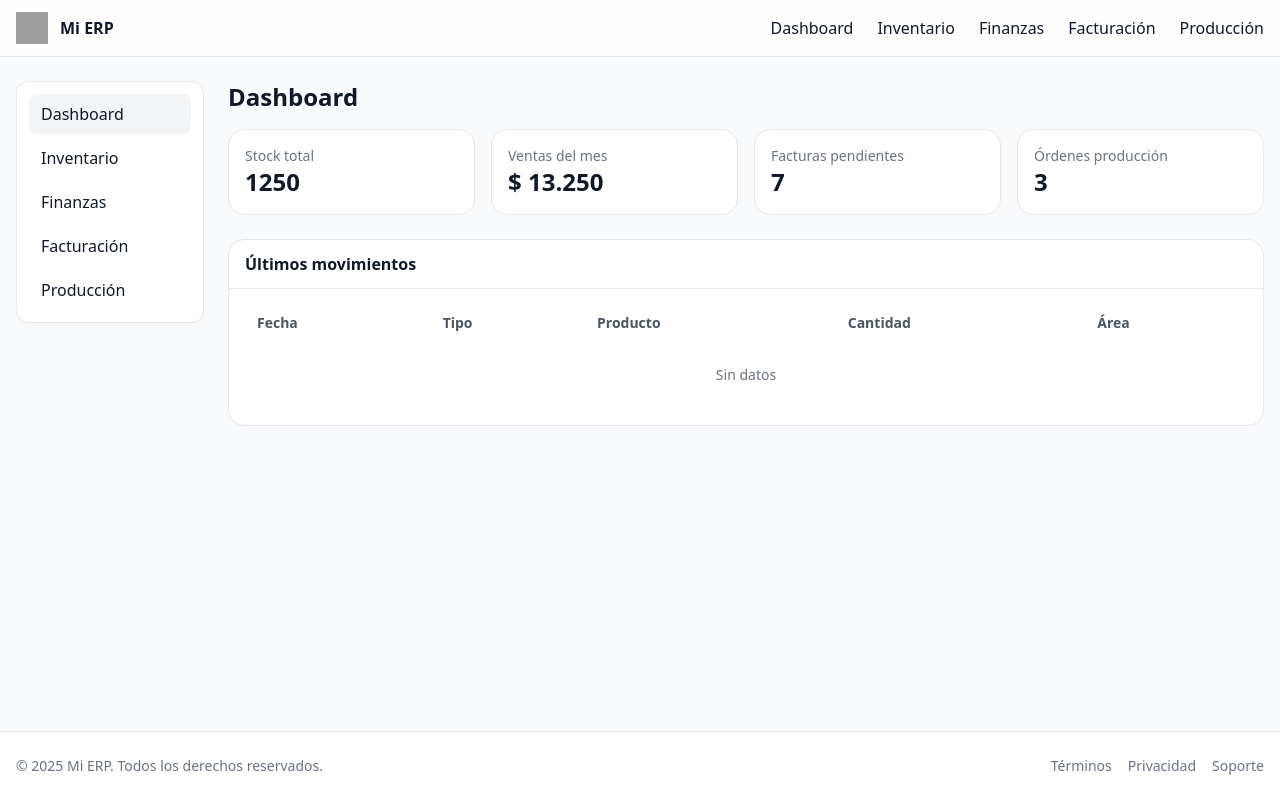
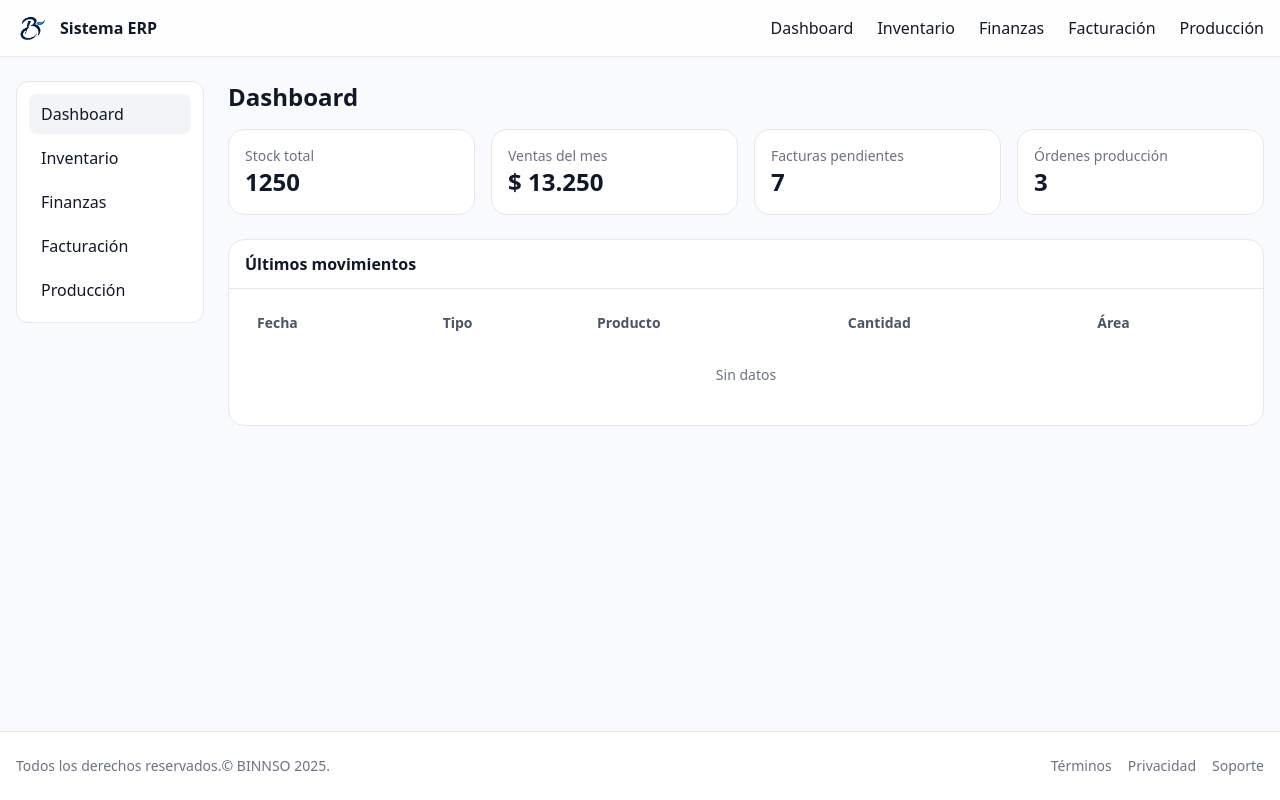
Before and after one commit to informacioninso-dev/Binn, a Django app: page /dashboard/ in a window 1280 px wide. Run offline with Django 5.2, Linux system fonts and the light colour scheme; some libraries are stand-ins or nearby versions; grey boxes are pictures that could not be loaded.

Commit message:
ERP con front

```diff
--- /dev/null
+++ b/billing/urls.py
@@ -0,0 +1,7 @@
+from django.urls import path
+from . import views
+
+app_name = 'billing'  # <-- namespace
+urlpatterns = [
+    path('', views.index, name='index'),  # billing:index
+]
--- a/billing/views.py
+++ b/billing/views.py
@@ -1,3 +1,7 @@
 from django.shortcuts import render
 
 # Create your views here.
+from django.shortcuts import render
+
+def index(request):
+    return render(request, 'billing/index.html')
--- a/config/settings.py
+++ b/config/settings.py
@@ -38,7 +38,7 @@ INSTALLED_APPS = [
     'django.contrib.contenttypes',
     'django.contrib.sessions',
     'django.contrib.messages',
-    'django.contrib.staticfiles','core.dashboard',
+    'django.contrib.staticfiles','core.dashboard', 'inventory','finance','billing','production',
 ]
 
 MIDDLEWARE = [
--- a/config/urls.py
+++ b/config/urls.py
@@ -24,7 +24,7 @@ urlpatterns = [
     path('admin/', admin.site.urls),
     path('dashboard/', views.dashboard, name='dashboard'),
     path('inventory/', include(('inventory.urls', 'inventory'), namespace='inventory')),
-    #path('finance/', include(('finance.urls', 'finance'), namespace='finance')),
-    #path('billing/', include(('billing.urls', 'billing'), namespace='billing')),
-    #path('production/', include(('production.urls', 'production'), namespace='production')),
+    path('finance/', include(('finance.urls', 'finance'), namespace='finance')),
+    path('billing/', include(('billing.urls', 'billing'), namespace='billing')),
+    path('production/', include(('production.urls', 'production'), namespace='production')),
 ]
--- /dev/null
+++ b/finance/urls.py
@@ -0,0 +1,7 @@
+from django.urls import path
+from . import views
+
+app_name = 'finance'   # <-- REGISTRA EL NAMESPACE
+urlpatterns = [
+    path('', views.index, name='index'),
+]
--- a/finance/views.py
+++ b/finance/views.py
@@ -1,3 +1,4 @@
 from django.shortcuts import render
 
-# Create your views here.
+def index(request):
+    return render(request, 'finance/index.html')
--- /dev/null
+++ b/production/urls.py
@@ -0,0 +1,7 @@
+from django.urls import path
+from . import views
+
+app_name = 'production'   # <-- namespace
+urlpatterns = [
+    path('', views.index, name='index'),   # production:index
+]
--- a/production/views.py
+++ b/production/views.py
@@ -1,3 +1,7 @@
 from django.shortcuts import render
 
 # Create your views here.
+from django.shortcuts import render
+
+def index(request):
+    return render(request, 'production/index.html')
--- a/templates/partials/_footer.html
+++ b/templates/partials/_footer.html
@@ -1,7 +1,7 @@
 <!-- templates/partials/_footer.html -->
 <footer class="border-t bg-white">
 <div class="container mx-auto max-w-7xl px-4 py-6 text-sm text-gray-500 flex items-center justify-between">
-<p>© {% now 'Y' %} Mi ERP. Todos los derechos reservados.</p>
+<p>Todos los derechos reservados.© BINNSO {% now 'Y' %}.</p>
 <div class="flex items-center gap-4">
 <a href="#" class="hover:text-gray-700">Términos</a>
 <a href="#" class="hover:text-gray-700">Privacidad</a>
--- a/templates/partials/_navbar.html
+++ b/templates/partials/_navbar.html
@@ -2,8 +2,8 @@
 <header class="bg-white/80 backdrop-blur border-b">
   <div class="container mx-auto max-w-7xl px-4 py-3 flex items-center justify-between">
     <a href="{% url 'dashboard' %}" class="flex items-center gap-3">
-      <img src="{% static 'img/logo.svg' %}" alt="Logo" class="h-8 w-8" />
-      <span class="font-semibold">Mi ERP</span>
+      <img src="{% static 'img/logo.png' %}" alt="Logo" class="h-8 w-8" />
+      <span class="font-semibold">Sistema ERP</span>
     </a>
     <nav class="hidden md:flex items-center gap-6">
       <a href="{% url 'dashboard' %}" class="hover:text-blue-600">Dashboard</a>
```
